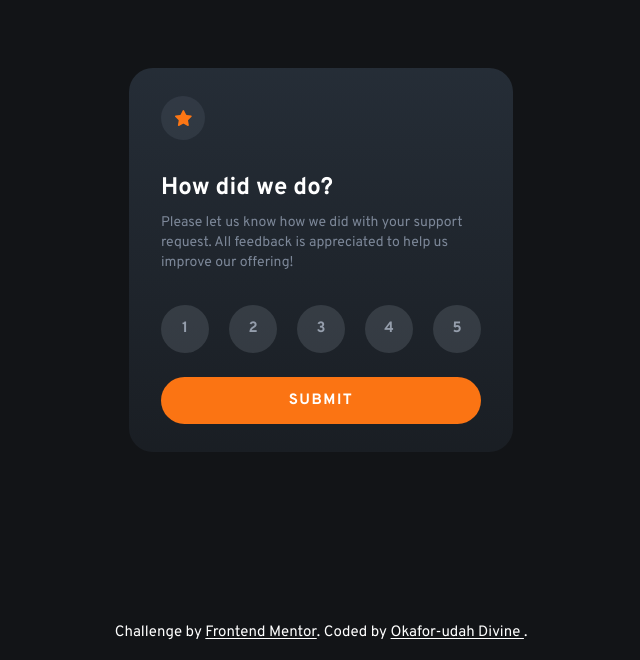
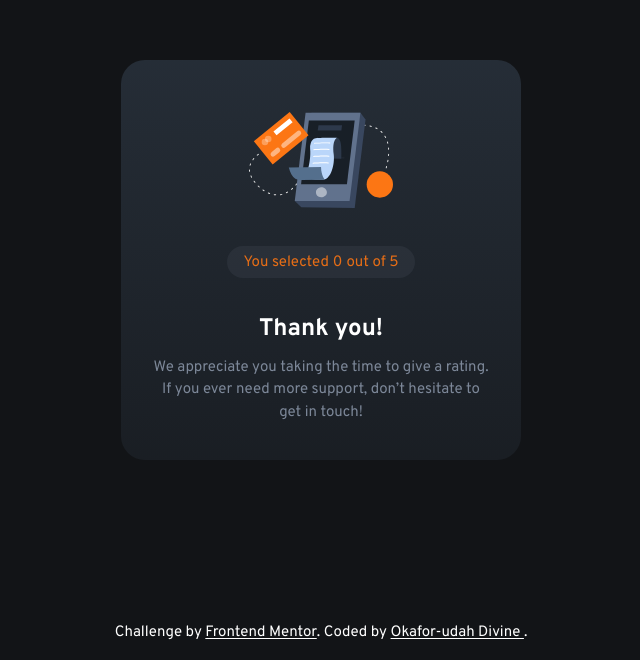
Before and after one commit to Deeokafor/fm-interactive-rating-component, a React (Vite) app: page / in a window 1280 px wide. Shown: the part 140-800 px from the top of the page, without its empty margins (319-959 px from the left). Built offline with nearby package versions, Linux system fonts and the light colour scheme.

Commit message:
built Thank you Component

```diff
--- a/backup.html
+++ b/backup.html
@@ -5,7 +5,7 @@
   <meta name="viewport" content="width=device-width, initial-scale=1.0"> <!-- displays site properly based on user's device -->
   <link rel="icon" type="image/png" sizes="32x32" href="./assets/images/favicon-32x32.png">
   <link rel="stylesheet" href="assets/output.css">
-  <link rel="stylesheet" href="assets/custom.css">
+  <link rel="stylesheet" href="/src/App.css">
   <title>Frontend Mentor | Interactive rating component</title>
 </head>
 <body class="tw-bg-ir-very-dark-blue">
@@ -56,5 +56,5 @@
     Coded by <a href="https://github.com/Deeokafor/fr-interactive-rating-component" class="tw-underline tw-underline-offset-2">Okafor-udah Divine </a>.
   </div>
 </body>
-<script src="assets/script.js"></script>
+<script src="/src/script.js"></script>
 </html>
--- a/src/App.css
+++ b/src/App.css
@@ -567,25 +567,22 @@ video {
   margin-bottom: 0.5rem;
 }
 
+.tw-my-3 {
+  margin-top: 0.75rem;
+  margin-bottom: 0.75rem;
+}
+
 .tw-my-4 {
   margin-top: 1rem;
   margin-bottom: 1rem;
 }
 
-.tw-mt-6 {
-  margin-top: 1.5rem;
+.tw-mt-4 {
+  margin-top: 1rem;
 }
 
 .tw-mt-8 {
   margin-top: 2rem;
-}
-
-.tw-mt-7 {
-  margin-top: 1.75rem;
-}
-
-.tw-mt-9 {
-  margin-top: 2.25rem;
 }
 
 .tw-flex {
@@ -596,6 +593,10 @@ video {
   display: none;
 }
 
+.tw-h-10 {
+  height: 2.5rem;
+}
+
 .tw-h-11 {
   height: 2.75rem;
 }
@@ -604,12 +605,36 @@ video {
   height: 3rem;
 }
 
+.tw-h-8 {
+  height: 2rem;
+}
+
+.tw-h-9 {
+  height: 2.25rem;
+}
+
+.tw-h-\[22rem\] {
+  height: 22rem;
+}
+
 .tw-h-\[24rem\] {
   height: 24rem;
 }
 
+.tw-h-\[26rem\] {
+  height: 26rem;
+}
+
+.tw-h-\[25rem\] {
+  height: 25rem;
+}
+
 .tw-min-h-screen {
   min-height: 100vh;
+}
+
+.tw-w-10 {
+  width: 2.5rem;
 }
 
 .tw-w-11 {
@@ -620,8 +645,20 @@ video {
   width: 3rem;
 }
 
+.tw-w-36 {
+  width: 9rem;
+}
+
+.tw-w-9 {
+  width: 2.25rem;
+}
+
 .tw-w-\[17px\] {
   width: 17px;
+}
+
+.tw-w-\[22rem\] {
+  width: 22rem;
 }
 
 .tw-w-\[24rem\] {
@@ -630,6 +667,18 @@ video {
 
 .tw-w-full {
   width: 100%;
+}
+
+.tw-w-\[26rem\] {
+  width: 26rem;
+}
+
+.tw-w-\[25rem\] {
+  width: 25rem;
+}
+
+.tw-w-\[2rem\] {
+  width: 2rem;
 }
 
 .tw-shrink-0 {
@@ -682,8 +731,16 @@ video {
   background-color: hsl(217 12% 63% / 0.2);
 }
 
+.tw-bg-ir-medium-grey\/10 {
+  background-color: hsl(216 12% 54% / 0.1);
+}
+
 .tw-bg-ir-medium-grey\/15 {
   background-color: hsl(216 12% 54% / 0.15);
+}
+
+.tw-bg-ir-medium-grey\/20 {
+  background-color: hsl(216 12% 54% / 0.2);
 }
 
 .tw-bg-ir-orange {
@@ -696,8 +753,17 @@ video {
   background-color: hsl(216 12% 8% / var(--tw-bg-opacity, 1));
 }
 
+.tw-bg-green-600 {
+  --tw-bg-opacity: 1;
+  background-color: rgb(22 163 74 / var(--tw-bg-opacity, 1));
+}
+
 .tw-bg-gradient-to-b {
   background-image: linear-gradient(to bottom, var(--tw-gradient-stops));
+}
+
+.tw-bg-gradient-to-t {
+  background-image: linear-gradient(to top, var(--tw-gradient-stops));
 }
 
 .tw-from-ir-dark-blue {
@@ -706,13 +772,54 @@ video {
   --tw-gradient-stops: var(--tw-gradient-from), var(--tw-gradient-to);
 }
 
+.tw-from-ir-dark-blue\/40 {
+  --tw-gradient-from: hsl(213 19% 18% / 0.4) var(--tw-gradient-from-position);
+  --tw-gradient-to: hsl(213 19% 18% / 0) var(--tw-gradient-to-position);
+  --tw-gradient-stops: var(--tw-gradient-from), var(--tw-gradient-to);
+}
+
+.tw-to-ir-dark-blue {
+  --tw-gradient-to: hsl(213, 19%, 18%) var(--tw-gradient-to-position);
+}
+
 .tw-to-ir-dark-blue\/40 {
   --tw-gradient-to: hsl(213 19% 18% / 0.4) var(--tw-gradient-to-position);
+}
+
+.tw-p-4 {
+  padding: 1rem;
+}
+
+.tw-p-7 {
+  padding: 1.75rem;
+}
+
+.tw-p-\[0\.65rem\] {
+  padding: 0.65rem;
+}
+
+.tw-p-9 {
+  padding: 2.25rem;
+}
+
+.tw-px-1 {
+  padding-left: 0.25rem;
+  padding-right: 0.25rem;
+}
+
+.tw-px-4 {
+  padding-left: 1rem;
+  padding-right: 1rem;
 }
 
 .tw-px-8 {
   padding-left: 2rem;
   padding-right: 2rem;
+}
+
+.tw-py-3 {
+  padding-top: 0.75rem;
+  padding-bottom: 0.75rem;
 }
 
 .tw-py-4 {
@@ -728,6 +835,16 @@ video {
 .tw-py-7 {
   padding-top: 1.75rem;
   padding-bottom: 1.75rem;
+}
+
+.tw-py-8 {
+  padding-top: 2rem;
+  padding-bottom: 2rem;
+}
+
+.tw-py-9 {
+  padding-top: 2.25rem;
+  padding-bottom: 2.25rem;
 }
 
 .tw-text-center {
@@ -760,6 +877,18 @@ video {
   line-height: 15px;
 }
 
+.tw-leading-3 {
+  line-height: .75rem;
+}
+
+.tw-leading-\[1\] {
+  line-height: 1;
+}
+
+.tw-tracking-wider {
+  letter-spacing: 0.05em;
+}
+
 .tw-tracking-widest {
   letter-spacing: 0.1em;
 }
@@ -774,9 +903,17 @@ video {
   color: hsl(216 12% 54% / var(--tw-text-opacity, 1));
 }
 
+.tw-text-ir-orange\/90 {
+  color: hsl(25 97% 53% / 0.9);
+}
+
 .tw-text-white {
   --tw-text-opacity: 1;
   color: rgb(255 255 255 / var(--tw-text-opacity, 1));
+}
+
+.tw-text-white\/50 {
+  color: rgb(255 255 255 / 0.5);
 }
 
 .tw-underline {
@@ -791,6 +928,10 @@ video {
   transition-property: color, background-color, border-color, text-decoration-color, fill, stroke;
   transition-timing-function: cubic-bezier(0.4, 0, 0.2, 1);
   transition-duration: 150ms;
+}
+
+.tw-duration-200 {
+  transition-duration: 200ms;
 }
 
 .tw-duration-300 {
--- a/src/App.jsx
+++ b/src/App.jsx
@@ -1,13 +1,14 @@
 import "./App.css";
 import "./custom.css";
-import Button from "./components/Button.jsx";
+import SubmitButton from "./components/SubmitButton.jsx";
 import Footer from "./components/Footer.jsx";
 import RatingList from "./components/RatingList.jsx";
+import { ThankYou } from "./components/ThankYou.jsx";
 
 function App() {
   return (
     <div className="tw-min-h-screen tw-flex tw-flex-col tw-justify-center tw-items-center tw-text-[15px] tw-text-white tw-bg-ir-very-dark-blue">
-      <main className="tw-rounded-3xl tw-flex tw-flex-col tw-items-start tw-justify-between tw-h-[24rem] tw-w-[24rem] tw-px-8 tw-py-7 tw-bg-gradient-to-b tw-from-ir-dark-blue tw-to-ir-dark-blue/40">
+      <main className="tw-hidden tw-rounded-3xl tw-flex tw-flex-col tw-items-start tw-justify-between tw-h-[25rem] tw-w-[25rem] tw-px-8 tw-py-9 tw-bg-gradient-to-b tw-from-ir-dark-blue tw-to-ir-dark-blue/40">
         <div className="tw-h-11 tw-w-11 tw-flex tw-items-center tw-justify-center tw-bg-ir-medium-grey/15 tw-rounded-full">
           <img src="src/assets/images/icon-star.svg" alt="star" className="tw-shrink-0 tw-w-[17px]"/>
         </div>
@@ -15,10 +16,12 @@ function App() {
         <p className="tw-text-sm tw-text-ir-medium-grey tw-my-2">
           Please let us know how we did with your support request. All feedback is appreciated to help us improve our offering!
         </p>
-        <RatingList/>
-        <Button/>
+        <RatingList />
+        <SubmitButton />
       </main>
-      <Footer/>
+
+      <ThankYou />
+      <Footer />
     </div>
   );
 }
--- a/src/components/Button.jsx
+++ /dev/null
@@ -1,5 +0,0 @@
-export default function Button () {
-    return (
-        <button type="submit" className="submit tw-text-center tw-w-full tw-bg-ir-orange hover:tw-bg-white hover:tw-text-ir-orange tw-transition-colors tw-duration-300 tw-py-4 tw-uppercase tw-rounded-full tw-tracking-widest tw-font-bold tw-leading-[15px]">submit</button>
-    );
-}
--- a/src/components/RatingList.jsx
+++ b/src/components/RatingList.jsx
@@ -1,20 +1,33 @@
+import { useState } from 'react';
+
 export default function RatingList() {
+  const [selectedRating, setSelectedRating] = useState(null);
+
+  function listItems() {
+    const items = [];
+    for (let i = 1; i <= 5; i++) {
+      items.push(
+        <li key={i} onClick={() => handleRatingClick(i)} className="rating tw-flex tw-items-center tw-justify-center tw-h-12 tw-w-12 tw-bg-ir-light-grey/20 tw-text-ir-light-grey tw-rounded-full tw-cursor-pointer hover:tw-bg-ir-orange hover:tw-text-white tw-transition-colors tw-duration-300 tw-font-bold">
+          {i}
+        </li>
+      );
+    }
+    return items;
+  }
+
+  function handleRatingClick(rating) {
+    const selectedRating = getUserSelectedRating(rating);
+    console.log(`Selected Rating: ${selectedRating}`);
+    setSelectedRating(selectedRating);
+  }
+
+  function getUserSelectedRating(rating) {
+    return rating;
+  }
+
   return (
-    <ul id="ul" className="tw-flex tw-flex-row tw-justify-between tw-select-none tw-w-full tw-py-6">
-    {listItems()}
+    <ul className="tw-flex tw-flex-row tw-justify-between tw-select-none tw-w-full tw-py-6">
+      {listItems()}
     </ul>
   );
 }
-
-function listItems() {
-  const items = [];
-  for (let list = 1; list <= 5; list++) {
-    items.push(
-      <li key={list} className="rating tw-flex tw-items-center tw-justify-center tw-h-12 tw-w-12 tw-bg-ir-light-grey/20 tw-text-ir-light-grey tw-rounded-full tw-cursor-pointer hover:tw-bg-ir-orange hover:tw-text-white tw-transition-colors tw-duration-300 tw-font-bold">
-        {list}
-      </li>
-    );
-  }
-
-  return items;
-}
--- /dev/null
+++ b/src/components/SubmitButton.jsx
@@ -0,0 +1,9 @@
+export default function Button() {
+    function handleClick() {
+        alert(`Submit button clicked`);
+    }
+
+    return (
+        <button onClick={handleClick} type="submit" className="submit tw-text-center tw-w-full tw-bg-ir-orange hover:tw-bg-white hover:tw-text-ir-orange tw-transition-colors tw-duration-300 tw-py-4 tw-uppercase tw-rounded-full tw-tracking-widest tw-font-bold tw-leading-[15px]">submit</button>
+    );
+}
--- /dev/null
+++ b/src/components/ThankYou.jsx
@@ -0,0 +1,23 @@
+function ThankYou() {
+    return (
+        <div className="thank-you-card tw-h-[25rem] tw-w-[25rem] tw-px-8 tw-py-9 tw-rounded-3xl tw-flex tw-flex-col tw-items-center tw-justify-between tw-bg-gradient-to-b tw-from-ir-dark-blue tw-to-ir-dark-blue/40 tw-hidde">
+            <div className="tw-flex tw-flex-row tw-justify-center tw-p-4">
+                <img src="./src/assets/images/illustration-thank-you.svg" alt="thank you" className="tw-w-36" />
+            </div>
+
+            <div className="tw-flex tw-items-center tw-justify-center tw-bg-ir-medium-grey/10 tw-rounded-full tw-px-4 tw-h-8 tw-text-ir-orange/90 tw-leading-[1]">
+            You selected <span id="user_selected_rating" className="tw-px-1">0</span>out of 5
+            </div>
+
+            <div className="tw-text-center">
+                <h1 className="tw-font-bold tw-text-2xl tw-my-3">Thank you!</h1>
+                <p className="tw-text-ir-medium-grey">
+                    We appreciate you taking the time to give a rating. If you ever need more support,
+                    don’t hesitate to get in touch!
+                </p>
+            </div>
+        </div>
+    );
+}
+
+export {ThankYou};
--- a/tailwind.config.js
+++ b/tailwind.config.js
@@ -2,8 +2,9 @@
 export default {
   content: [
     "./index.html",
-    "./src/**/*.{js,ts,jsx,tsx}",
-    "./components/**/*.{js,ts,jsx,tsx}"
+    "./backup.html",
+    "./src/**/*.{js,ts,jsx,tsx,html}",
+    "./components/**/*.{js,ts,jsx,tsx,html}"
   ],
   theme: {
     extend: {
```
